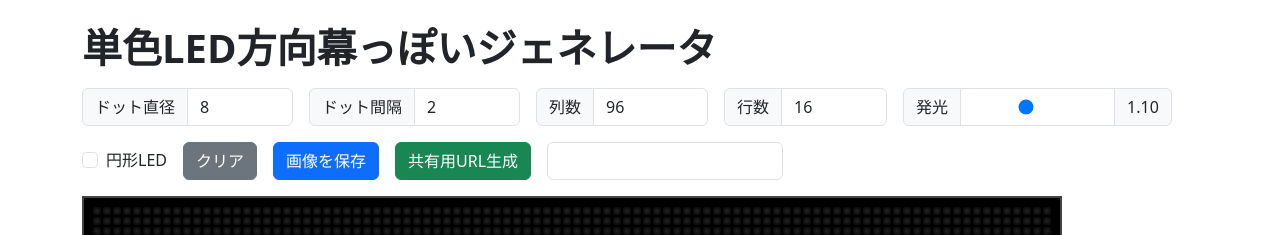
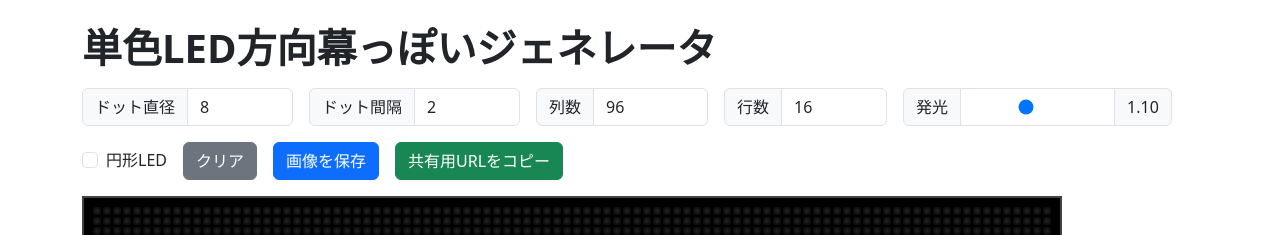
Before and after one commit to windyakin/direction-led-simulator, a Vue app: page / in a window 1280 px wide. Shown: the top 235 px of the page. Built offline with nearby package versions, Linux system fonts and the light colour scheme.

Commit message:
コピーするボタンにする

```diff
--- a/src/App.vue
+++ b/src/App.vue
@@ -275,6 +275,14 @@ function updateShareUrl() {
   url.searchParams.set('cols', String(cols.value));
   url.searchParams.set('rows', String(rows.value));
   shareUrl.value = url.toString();
+  navigator.clipboard.writeText(shareUrl.value)
+    .then(() => {
+      alert('共有用URLをクリップボードにコピーしました');
+    })
+    .catch(err => {
+      console.error('Failed to copy URL: ', err);
+      alert('URLのコピーに失敗しました。コンソールを確認してください。');
+    });
 }
 function loadFromQuery() {
   const params = new URLSearchParams(window.location.search);
@@ -361,10 +369,7 @@ watch([rows, cols], () => { ensureGridSize(); scheduleRender(); });
             <button @click="downloadImage" class="btn btn-primary">画像を保存</button>
           </div>
           <div class="col-12">
-            <button @click="updateShareUrl" class="btn btn-success">共有用URL生成</button>
-          </div>
-          <div class="col-12">
-            <input type="text" class="form-control font-monospace" v-model="shareUrl" readonly @focus="(e) => e.target.select()" />
+            <button @click="updateShareUrl" class="btn btn-success">共有用URLをコピー</button>
           </div>
         </div>
         <canvas ref="canvas"></canvas>
```
